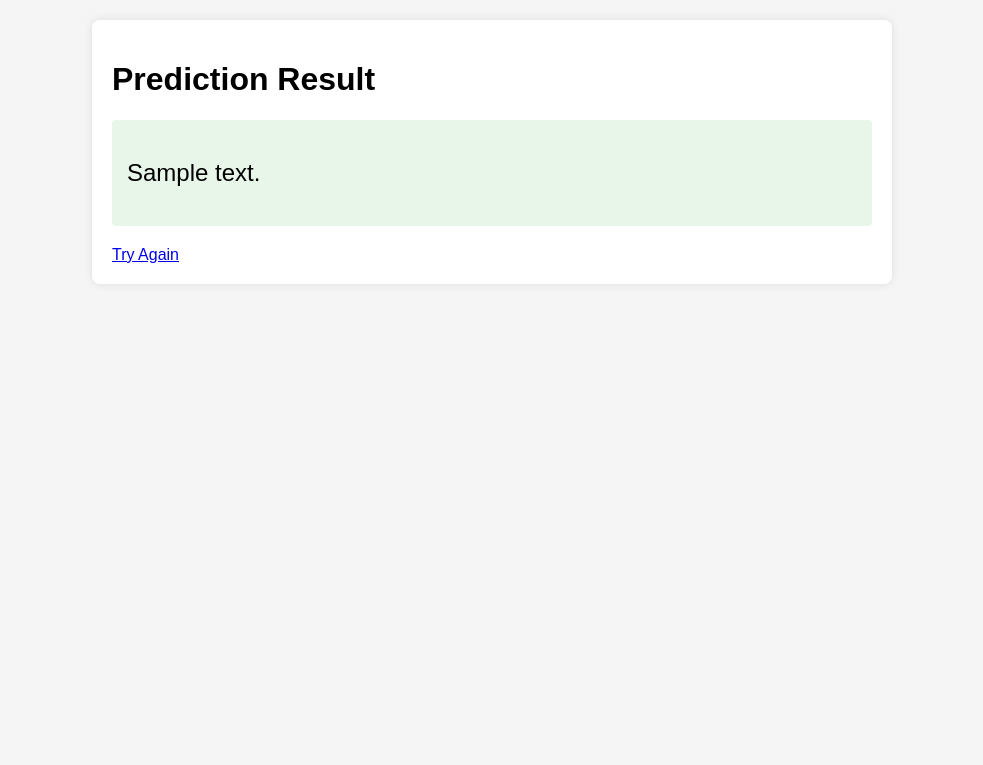
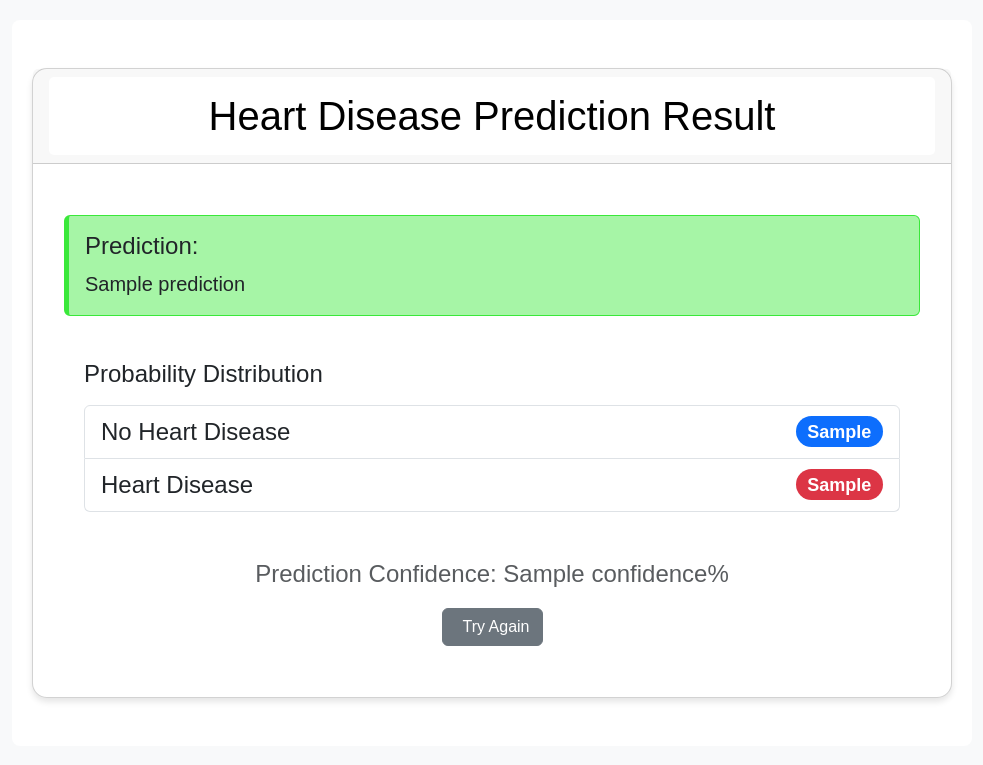
Before and after one commit to khushbooraja-13/Heart-Disease-Detection, a Flask app: template templates/result.html in a window 1280 px wide. Shown: the top 765 px of the page, without its empty margins (148-1131 px from the left). Run offline with Flask 3, Linux system fonts and the light colour scheme; the template is opened without the code that fills it: most values are stand-ins (such as "Sample title", 1, 10 or a date in 2020); parts of the project's set-up code (start-up, migrations or seed data) failed here and were passed over.

Commit message:
Design changes

```diff
--- a/app.py
+++ b/app.py
@@ -1,6 +1,7 @@
 from flask import Flask, render_template, request
 import joblib
 import numpy as np
+import pandas as pd
 
 app = Flask(__name__)
 
@@ -33,15 +34,24 @@ def predict():
 
         # Make prediction
         prediction = model.predict(scaled_features)
+        probabilities = model.predict_proba(scaled_features)
 
-        # Interpret result
-        result = "Heart Disease Detected" if prediction[0] == 1 else "No Heart Disease Detected"
+        # Prepare result
+        result = {
+            'prediction': 'Heart Disease Detected' if prediction[0] == 1 else 'No Heart Disease Detected',
+            'confidence': round(np.max(probabilities) * 100, 2),
+            'probabilities': {
+                'No Heart Disease': round(probabilities[0][0], 4),
+                'Heart Disease': round(probabilities[0][1], 4)
+            }
+        }
 
-        return render_template('result.html', prediction_text=result)
+        return render_template('result.html', result=result)
 
     except Exception as e:
+        error_message = f"Error: {str(e)}. Please check your inputs."
         return render_template('result.html',
-                             prediction_text=f"Error: {str(e)}. Please check your inputs.")
+                             result={'prediction': error_message, 'confidence': 0})
 
 if __name__ == '__main__':
     app.run(debug=True)
--- a/static/style.css
+++ b/static/style.css
@@ -1,16 +1,16 @@
 body {
   font-family: Arial, sans-serif;
-  max-width: 800px;
+  max-width: 1000px;
   margin: 0 auto;
   padding: 20px;
-  background-color: #f5f5f5;
+  background-color: white;
 }
 
 .container {
   background: white;
   padding: 20px;
   border-radius: 8px;
-  box-shadow: 0 0 10px rgba(0, 0, 0, 0.1);
+  /* box-shadow: 0 0 10px rgba(0, 0, 0, 0.1); */
 }
 
 .form-group {
@@ -41,6 +41,6 @@ button {
   font-size: 24px;
   margin: 20px 0;
   padding: 15px;
-  background: #e8f5e9;
+  background: white;
   border-radius: 4px;
 }
--- a/templates/result.html
+++ b/templates/result.html
@@ -3,17 +3,97 @@
   <head>
     <title>Prediction Result</title>
     <link
+      href="https://cdn.jsdelivr.net/npm/bootstrap@5.3.0/dist/css/bootstrap.min.css"
+      rel="stylesheet"
+    />
+    <link
       rel="stylesheet"
       href="{{ url_for('static', filename='style.css') }}"
     />
+    <style>
+      .result-card {
+        border-radius: 15px;
+        box-shadow: 0 4px 6px rgba(0, 0, 0, 0.1);
+      }
+      .probability-list {
+        background: white;
+        border-radius: 10px;
+        padding: 20px;
+      }
+      .alert-custom {
+        border-left: 5px solid;
+      }
+      .alert-positive {
+        border-color: #dc3545;
+        background-color: #f8d7da;
+      }
+      .alert-negative {
+        border-color: #3ae83a;
+        background-color: #a6f5a6;
+      }
+    </style>
   </head>
-  <body>
-    <div class="container">
-      <h1>Prediction Result</h1>
-      <div class="result">
-        <p>{{ prediction_text }}</p>
+  <body class="bg-light">
+    <div class="container py-5">
+      <div class="card result-card">
+        <div class="card-header">
+          <h1
+            class="text-center mb-0"
+            style="
+              background-color: #fff;
+              color: #000;
+              padding: 15px;
+              border-radius: 5px;
+            "
+          >
+            Heart Disease Prediction Result
+          </h1>
+        </div>
+        <div class="card-body">
+          <div class="result">
+            <div
+              class="alert {% if result.prediction == 'Heart Disease Detected' %}alert-positive{% else %}alert-negative{% endif %} alert-custom"
+            >
+              <h4 class="alert-heading">Prediction:</h4>
+              <p class="mb-0 fs-5">{{ result.prediction }}</p>
+            </div>
+
+            <div class="probability-list mt-4">
+              <h4>Probability Distribution</h4>
+              <ul class="list-group mt-3">
+                <li
+                  class="list-group-item d-flex justify-content-between align-items-center"
+                >
+                  No Heart Disease
+                  <span class="badge bg-primary rounded-pill"
+                    >{{ result.probabilities['No Heart Disease'] }}</span
+                  >
+                </li>
+                <li
+                  class="list-group-item d-flex justify-content-between align-items-center"
+                >
+                  Heart Disease
+                  <span class="badge bg-danger rounded-pill"
+                    >{{ result.probabilities['Heart Disease'] }}</span
+                  >
+                </li>
+              </ul>
+            </div>
+
+            <div class="mt-4 text-center">
+              <p class="text-muted">
+                Prediction Confidence: {{ result.confidence }}%
+              </p>
+              <a href="/" class="btn btn-secondary">
+                <i class="bi bi-arrow-repeat me-2"></i>Try Again
+              </a>
+            </div>
+          </div>
+        </div>
       </div>
-      <a href="/">Try Again</a>
     </div>
+
+    <!-- Bootstrap JS -->
+    <script src="https://cdn.jsdelivr.net/npm/bootstrap@5.3.0/dist/js/bootstrap.bundle.min.js"></script>
   </body>
 </html>
```
Also changed, not shown: templates/index.html (+40 -39 lines).
